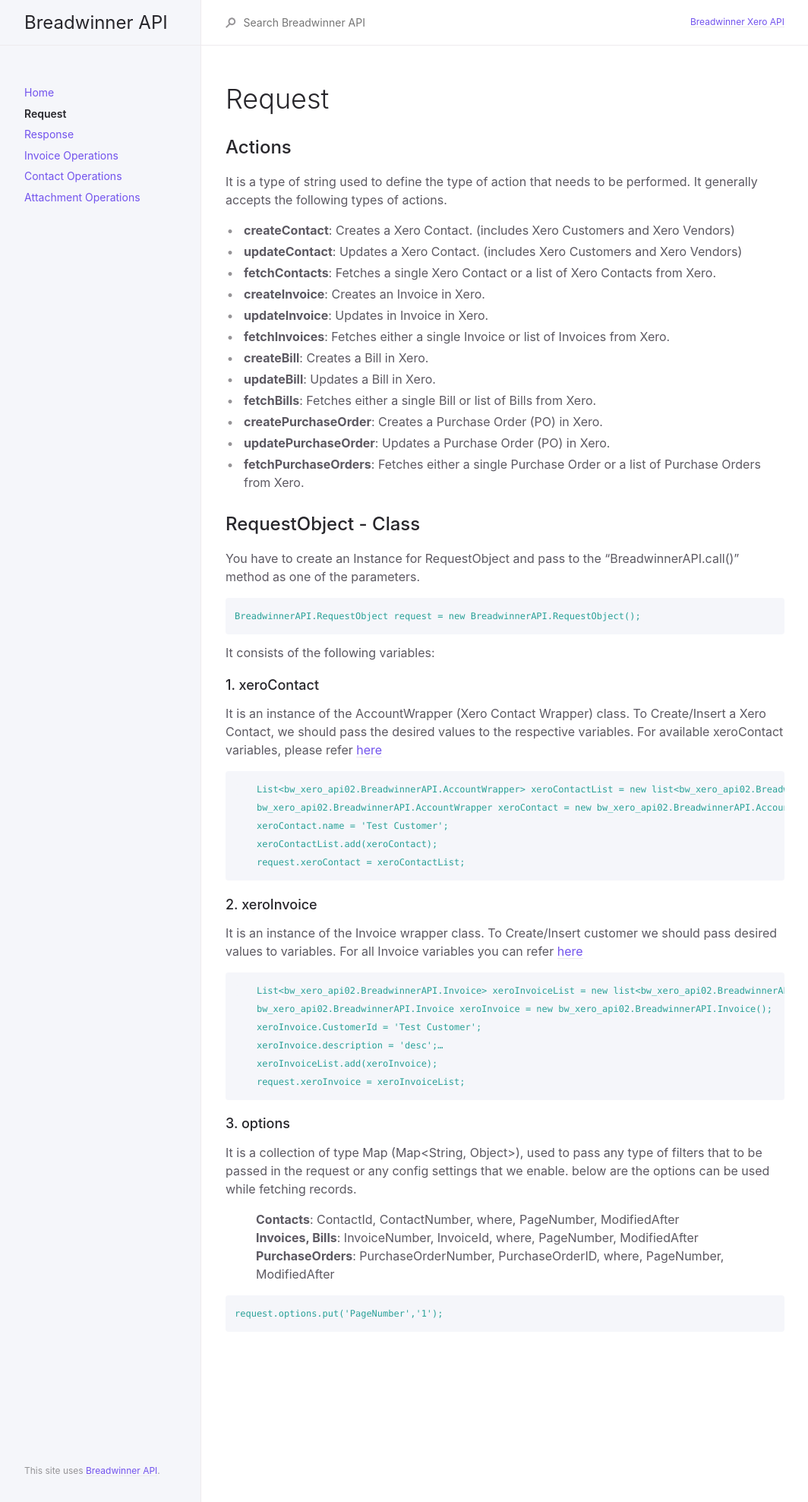
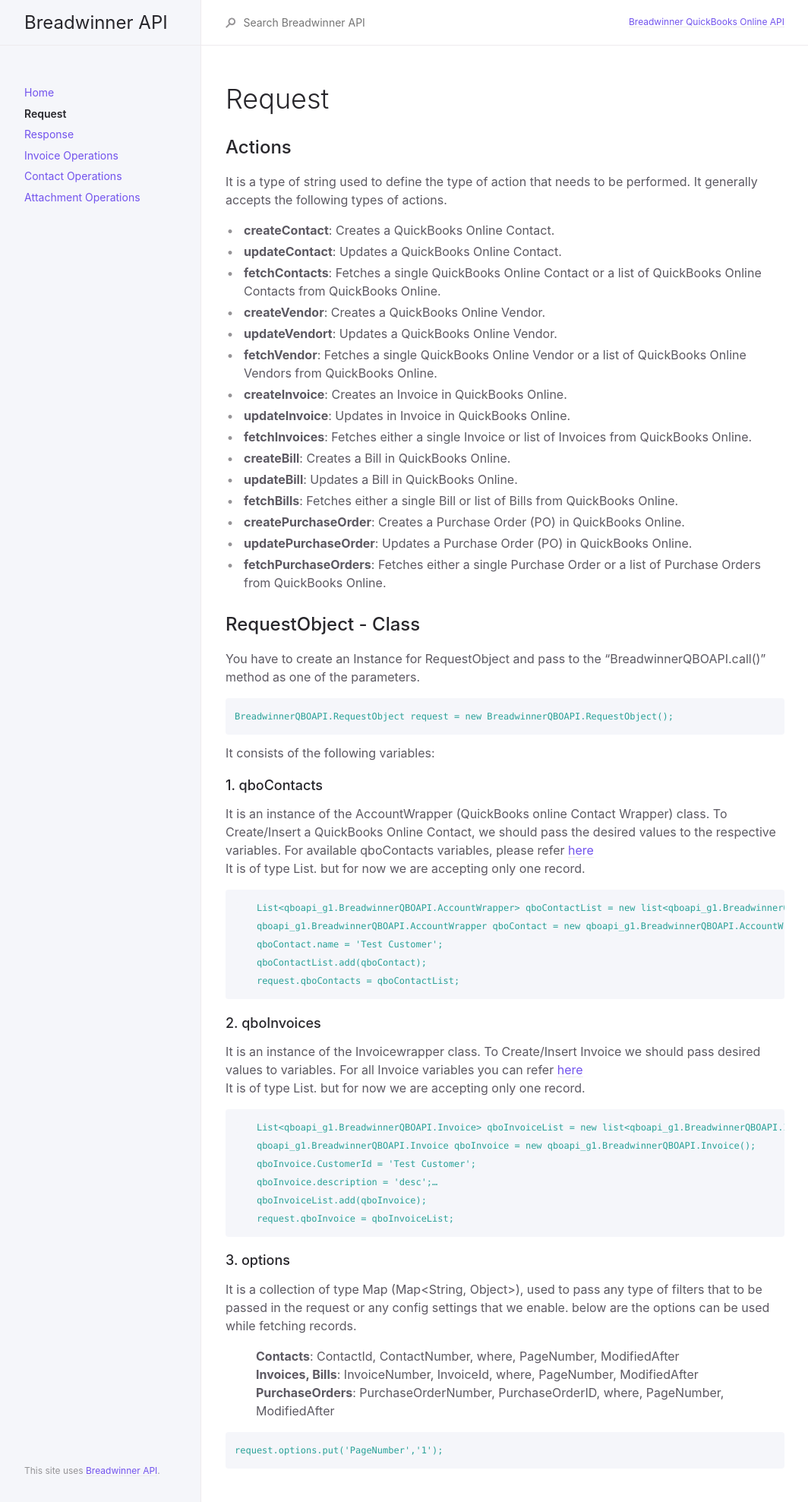
Before and after one commit to suchimitha/Documentation-of-QBO-API, a Jekyll site: the page built from docs/configuration.md, in a window 1280 px wide. Shown: the whole page at 76% size, without its empty margins (107-1171 px from the left). Built offline with Jekyll 4.4.1, drawn with Linux system fonts in a browser that asks for light colours.

Commit message:
test commit

````diff
--- a/_config.yml
+++ b/_config.yml
@@ -14,7 +14,7 @@
 # You can create any custom variable you would like, and they will be accessible
 # in the templates via {{ site.myvariable }}.
 title: Breadwinner API
-description: Documentation for Breadwinner API for Xero
+description: Documentation for Breadwinner API for QuickBooks Online
 baseurl: "/Xero-API" # the subpath of your site, e.g. /blog
 url: "https://suchimitha.github.io" # the base hostname & protocol for your site, e.g. http://example.com
 
@@ -35,7 +35,7 @@ heading_anchors: true
 
 # Aux links for the upper right navigation
 aux_links:
-  "Breadwinner Xero API":
+  "Breadwinner QuickBooks Online API":
     - "//suchimitha.github.io/Xero-API"
 
 
--- a/docs/configuration.md
+++ b/docs/configuration.md
@@ -13,48 +13,55 @@ It is a type of string used to define the type of action that needs to be perfor
 
 <ul>
 
-<li><b>createContact</b>: Creates a Xero Contact. (includes Xero Customers and Xero Vendors)</li>
-<li><b>updateContact</b>: Updates a Xero Contact. (includes Xero Customers and Xero Vendors)</li>
-<li><b>fetchContacts</b>: Fetches a single Xero Contact or a list of Xero Contacts from Xero.</li>
-<li><b>createInvoice</b>: Creates an Invoice in Xero.</li>
-<li><b>updateInvoice</b>: Updates in Invoice in Xero.</li>
-<li><b>fetchInvoices</b>: Fetches either a single Invoice or list of Invoices from Xero.</li>
-<li><b>createBill</b>: Creates a Bill in Xero.</li>
-<li><b>updateBill</b>: Updates a Bill in Xero.</li>
-<li><b>fetchBills</b>: Fetches either a single Bill or list of Bills from Xero.</li>
-<li><b>createPurchaseOrder</b>: Creates a Purchase Order (PO) in Xero.</li>
-<li><b>updatePurchaseOrder</b>: Updates a Purchase Order (PO) in Xero.</li>
-<li><b>fetchPurchaseOrders</b>: Fetches either a single Purchase Order or a list of Purchase Orders from Xero.</li>
+<li><b>createContact</b>: Creates a QuickBooks Online Contact.</li>
+<li><b>updateContact</b>: Updates a QuickBooks Online Contact.</li>
+<li><b>fetchContacts</b>: Fetches a single QuickBooks Online Contact or a list of QuickBooks Online Contacts from QuickBooks Online.</li>
+<li><b>createVendor</b>: Creates a QuickBooks Online Vendor.</li>
+<li><b>updateVendort</b>: Updates a QuickBooks Online Vendor.</li>
+<li><b>fetchVendor</b>: Fetches a single QuickBooks Online Vendor or a list of QuickBooks Online Vendors from QuickBooks Online.</li>
+<li><b>createInvoice</b>: Creates an Invoice in QuickBooks Online.</li>
+<li><b>updateInvoice</b>: Updates in Invoice in QuickBooks Online.</li>
+<li><b>fetchInvoices</b>: Fetches either a single Invoice or list of Invoices from QuickBooks Online.</li>
+<li><b>createBill</b>: Creates a Bill in QuickBooks Online.</li>
+<li><b>updateBill</b>: Updates a Bill in QuickBooks Online.</li>
+<li><b>fetchBills</b>: Fetches either a single Bill or list of Bills from QuickBooks Online.</li>
+<li><b>createPurchaseOrder</b>: Creates a Purchase Order (PO) in QuickBooks Online.</li>
+<li><b>updatePurchaseOrder</b>: Updates a Purchase Order (PO) in QuickBooks Online.</li>
+<li><b>fetchPurchaseOrders</b>: Fetches either a single Purchase Order or a list of Purchase Orders from QuickBooks Online.</li>
 
 </ul>
 
 ## RequestObject - Class
-You have to create an Instance for RequestObject and pass to the "BreadwinnerAPI.call()” method as one of the parameters. <br/>
+You have to create an Instance for RequestObject and pass to the "BreadwinnerQBOAPI.call()” method as one of the parameters. <br/>
 ```yaml
-BreadwinnerAPI.RequestObject request = new BreadwinnerAPI.RequestObject();
+BreadwinnerQBOAPI.RequestObject request = new BreadwinnerQBOAPI.RequestObject();
 ```
 
 It consists of the following variables:
 
-### 1. xeroContact
-It is an instance of the AccountWrapper (Xero Contact Wrapper) class. To Create/Insert a Xero Contact, we should pass the desired values to the respective variables. For available xeroContact variables, please refer [here]({{ site.baseurl }}{% link docs/CustomerOperations/CustomerOperations.md %})
+### 1. qboContacts
+It is an instance of the AccountWrapper (QuickBooks online Contact Wrapper) class. To Create/Insert a QuickBooks Online Contact, we should pass the desired values to the respective variables. For available qboContacts variables, please refer [here](https://dev-qboContacts.breadwinner.com/docs/CustomerOperations) <br/>
+It is of type List. but for now we are accepting only one record.
+
 ```yaml
-    List<bw_xero_api02.BreadwinnerAPI.AccountWrapper> xeroContactList = new list<bw_xero_api02.BreadwinnerAPI.AccountWrapper>();
-    bw_xero_api02.BreadwinnerAPI.AccountWrapper xeroContact = new bw_xero_api02.BreadwinnerAPI.AccountWrapper();
-    xeroContact.name = 'Test Customer';
-    xeroContactList.add(xeroContact);
-    request.xeroContact = xeroContactList;
+    List<qboapi_g1.BreadwinnerQBOAPI.AccountWrapper> qboContactList = new list<qboapi_g1.BreadwinnerQBOAPI.AccountWrapper>();
+    qboapi_g1.BreadwinnerQBOAPI.AccountWrapper qboContact = new qboapi_g1.BreadwinnerQBOAPI.AccountWrapper();
+    qboContact.name = 'Test Customer';
+    qboContactList.add(qboContact);
+    request.qboContacts = qboContactList;
 ```
 
-### 2. xeroInvoice
-It is an instance of the Invoice wrapper class. To Create/Insert customer we should pass desired values to variables. For all Invoice variables you can refer [here]({{ site.baseurl }}{% link docs/InvoiceOperations/InvoiceOperations.md %})
+### 2. qboInvoices
+It is an instance of the Invoicewrapper class. To Create/Insert Invoice we should pass desired values to variables. For all Invoice variables you can refer [here](https://dev-qbo.breadwinner.com/docs/InvoiceOperations) <br/>
+It is of type List. but for now we are accepting only one record.
+
 ```yaml
-    List<bw_xero_api02.BreadwinnerAPI.Invoice> xeroInvoiceList = new list<bw_xero_api02.BreadwinnerAPI.Invoice>();
-    bw_xero_api02.BreadwinnerAPI.Invoice xeroInvoice = new bw_xero_api02.BreadwinnerAPI.Invoice();
-    xeroInvoice.CustomerId = 'Test Customer';
-    xeroInvoice.description = 'desc';…
-    xeroInvoiceList.add(xeroInvoice);
-    request.xeroInvoice = xeroInvoiceList;
+    List<qboapi_g1.BreadwinnerQBOAPI.Invoice> qboInvoiceList = new list<qboapi_g1.BreadwinnerQBOAPI.Invoice>();
+    qboapi_g1.BreadwinnerQBOAPI.Invoice qboInvoice = new qboapi_g1.BreadwinnerQBOAPI.Invoice();
+    qboInvoice.CustomerId = 'Test Customer';
+    qboInvoice.description = 'desc';…
+    qboInvoiceList.add(qboInvoice);
+    request.qboInvoice = qboInvoiceList;
 ```
 
 ### 3. options
````
Also changed, not shown: docs/response.md (+12 -12 lines).
